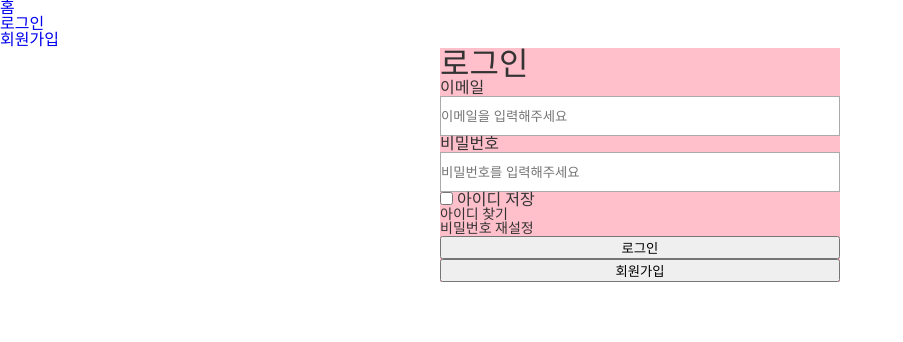
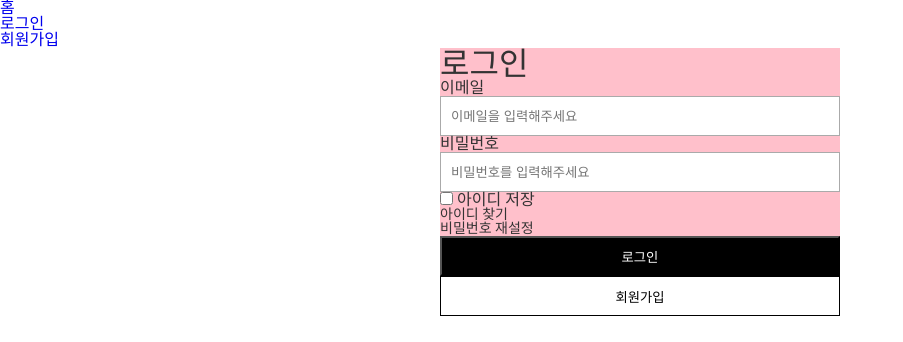
Before and after one commit to SuperMiniBeans/Front, a React (Create React App) app: page /login in a window 1280 px wide. Shown: the top 342 px of the page, without its empty margins (0-903 px from the left). Built offline with nearby package versions, Linux system fonts and the light colour scheme.

Commit message:
[CHORE] 스타일 수정

```diff
--- a/src/pages/Home.js
+++ b/src/pages/Home.js
@@ -1,6 +1,9 @@
 function Home() {
   return(
-    <div>홈입니다</div>
+    <div>
+      <br /><br />
+      홈입니다
+    </div>
   )
 }
 
--- a/src/pages/Login.js
+++ b/src/pages/Login.js
@@ -16,8 +16,28 @@ const Wrapper = styled.div`
 const Input = styled.input`
   width: 100%;
   height: 40px;
+  padding-left: 10px;
   border: 1px solid #aaa;
 `
+
+const CompleteBtn = styled.button`
+  width: 100%;
+  height: 40px;
+  text-align: center;
+  color: #fff;
+  background-color: #000;
+  cursor: pointer;
+`
+
+const CompleteBtn2 = styled.button`
+  width: 100%;
+  height: 40px;
+  text-align: center;
+  border: 1px solid #000;
+  background-color: #fff;
+  cursor: pointer;
+`
+
 
 function Login() {
   const [email, setEmail] = useState("");
@@ -71,8 +91,8 @@ function Login() {
           alert(response.status + "로그인이 완료되었습니다.");
           console.log(email, password);
         }).catch(error => {
+          console.log(email, password);
           alert(error);
-          console.log(email, password);
         });
     }
     request();
@@ -112,8 +132,8 @@ function Login() {
         <div><p>비밀번호 재설정</p></div>
       </div>
 
-      <button type="submit" onClick={SignIn}>로그인</button>
-      <button type="submit" onClick={goJoin}>회원가입</button>
+      <CompleteBtn type="submit" onClick={SignIn}>로그인</CompleteBtn>
+      <CompleteBtn2 type="submit" onClick={goJoin}>회원가입</CompleteBtn2>
 
     </Wrapper>
 
```
Also changed, not shown: src/components/post.css (+4 -4 lines).
